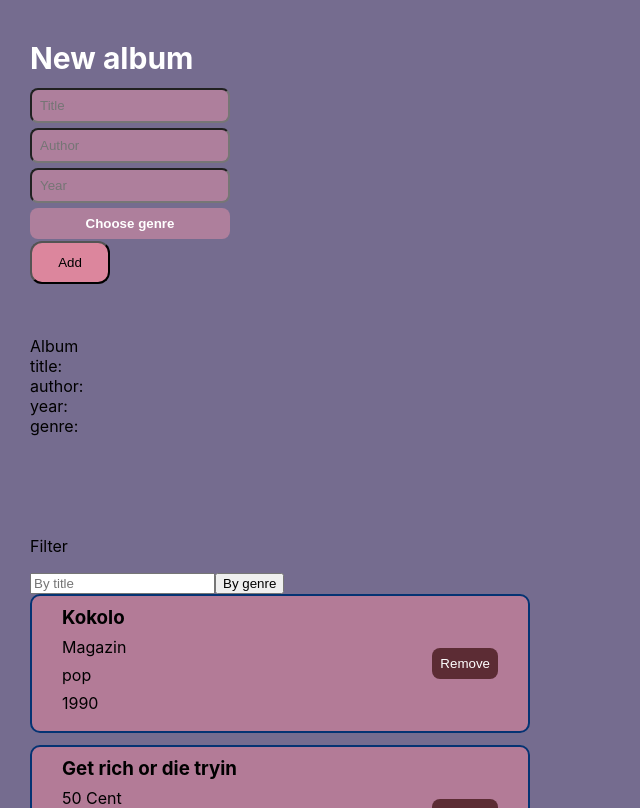
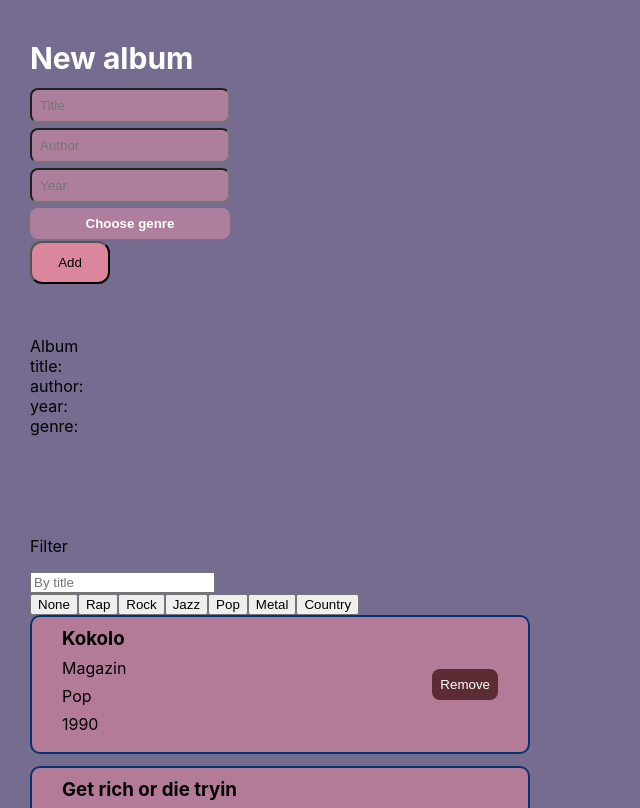
Before and after one commit to tsiklic1/Internship-15-MusicManager, a React (Create React App) app in the folder music-manager/: page / in a window 1280 px wide. Shown: the top 808 px of the page, without its empty margins (0-640 px from the left). Built offline with nearby package versions, Linux system fonts and the light colour scheme.

Commit message:
adding filter by genre

```diff
--- a/music-manager/src/components/DisplayAlbums.jsx
+++ b/music-manager/src/components/DisplayAlbums.jsx
@@ -38,10 +38,10 @@ const DisplayAlbums = ({albumsList, setAlbums}) => {
 
   return (
     <div className = "album-display-wrapper">
-      <FilterSection changeTitleFilter = {filter => setTitleFilter(filter)}/>
+      <FilterSection changeTitleFilter = {filter => setTitleFilter(filter)} changeGenreFilter = {filter => setGenreFilter(filter)}/>
 
       {albumsList.map((album)=> {
-        if(album.title.toLowerCase().includes(titleFilter)){
+        if(album.title.toLowerCase().includes(titleFilter) && album.genre.includes(genreFilter)){
           return <div key={album.id} className={(album.addDate.getMonth() === today.getMonth() && album.addDate.getDay() === today.getDay() && album.addDate.getFullYear() === today.getFullYear()) ? "album-container album-added-today" : "album-container"}>
       <div key = {album.id}>
         <h3 key={`title${album.id}`} className="album-container__text">{album.title}</h3>
--- a/music-manager/src/components/FilterSection.jsx
+++ b/music-manager/src/components/FilterSection.jsx
@@ -1,9 +1,15 @@
-const FilterSection = ({changeTitleFilter}) => {
+import { genres } from "../lists"
+
+const FilterSection = ({changeTitleFilter, changeGenreFilter}) => {
   return (
     <div>
       <p>Filter</p>
-      <input onChange={e => changeTitleFilter(e.target.value)}  placeholder="By title"/>
-      <button>By genre</button>
+      <input className="filter-input" onChange={e => changeTitleFilter(e.target.value.toLowerCase())}  placeholder="By title"/>
+      <div>
+        <button key="none" value={""} onClick={e => changeGenreFilter(e.target.value)}>None</button>
+        {genres.map(genre =>
+           <button value = {genre} onClick={e => changeGenreFilter(e.target.value)} key = {genre}>{genre}</button>)}
+      </div>
     </div>
   )
 }
--- a/music-manager/src/index.css
+++ b/music-manager/src/index.css
@@ -113,3 +113,7 @@ body {
   border-radius: 8px;
   border: none;
 }
+
+.filter-input {
+  display: block;
+}
--- a/music-manager/src/lists.js
+++ b/music-manager/src/lists.js
@@ -19,7 +19,7 @@ export const albums = [
     id: 2,
     title: "Kokolo",
     author: "Magazin",
-    genre: "pop",
+    genre: "Pop",
     year: 1990,
     addDate: new Date(),
   },
```
